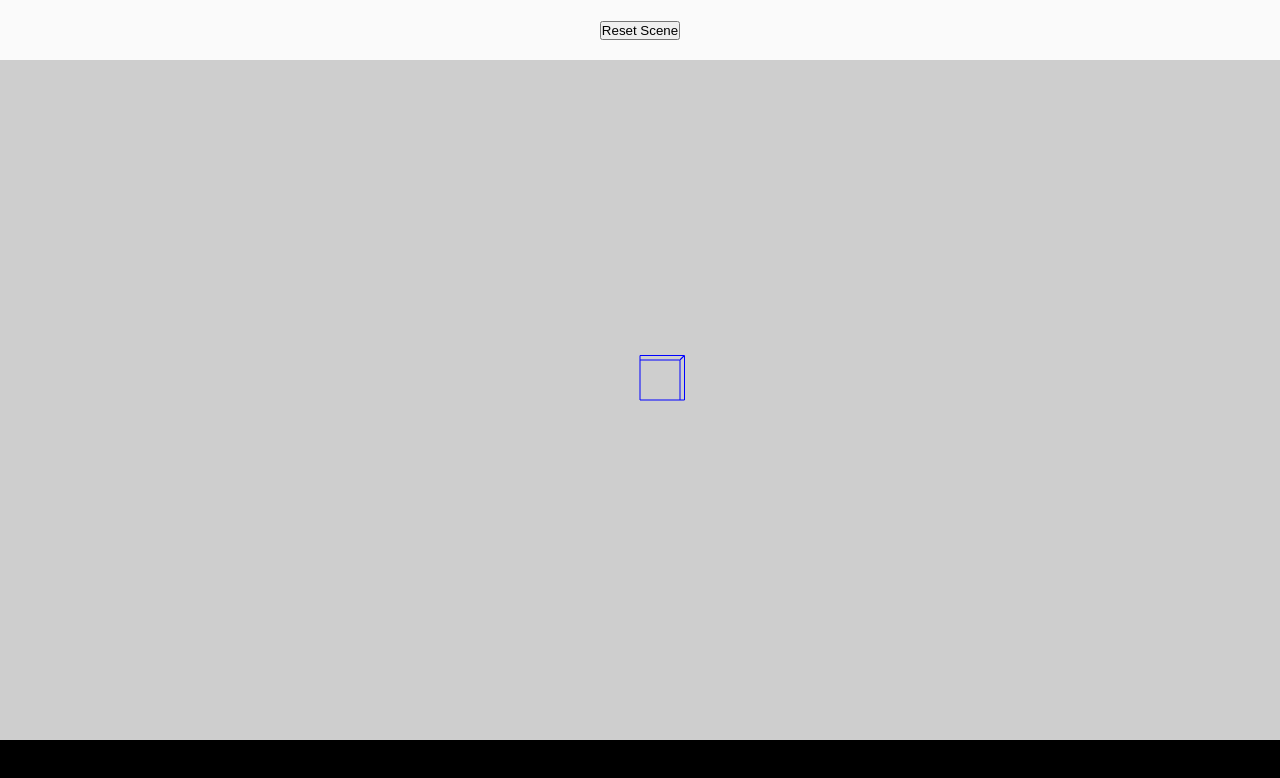
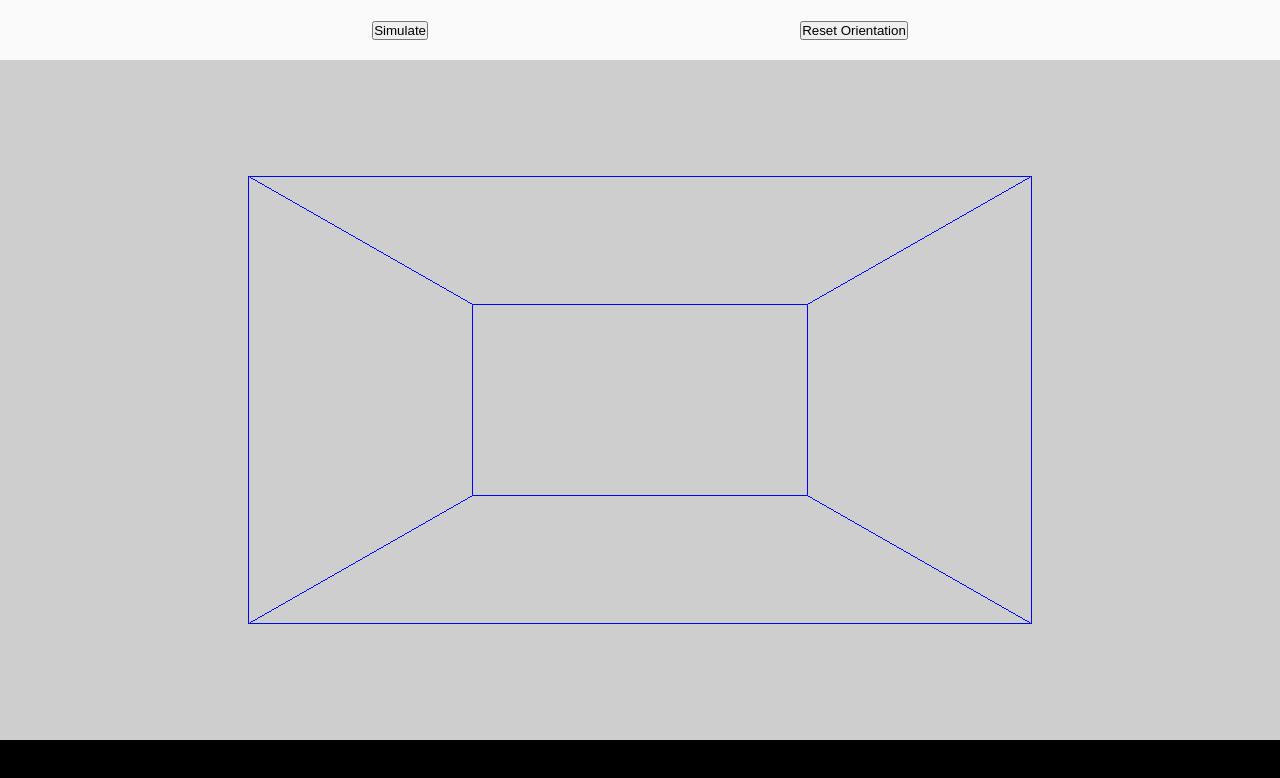
Before and after one commit to johnathaningle/FluidPhysics, a website built with webpack: page index.html in a window 1280 px wide. Built offline with nearby package versions, Linux system fonts and the light colour scheme.

Commit message:
misc updates

```diff
--- a/components/fluidparticles.ts
+++ b/components/fluidparticles.ts
@@ -1,10 +1,10 @@
 import * as THREE from "three";
 import { WireframeCube } from "./wireframecube";
+import { EffectComposer } from 'three/examples/jsm/postprocessing/EffectComposer.js';
+import { RenderPass } from 'three/examples/jsm/postprocessing/RenderPass.js';
+import { SSAOPass } from 'three/examples/jsm/postprocessing/SSAOPass';
 
-export enum StateType {
-    EDITING,
-    SIMULATING
-}
+
 //the main application!!!
 export class FluidParticles {
     editorCube: WireframeCube;
@@ -18,7 +18,7 @@ export class FluidParticles {
     raycaster: THREE.Raycaster;
     isMouseDown: boolean;
     FOV: number;
-    State: StateType;
+    isSimulating: boolean;
     lastTime: number;
     GRID_HEIGHT: number;
     GRID_WIDTH: number;
@@ -26,21 +26,25 @@ export class FluidParticles {
     PARTICLES_PER_CELL: number;
 
     constructor() {
-        this.editorCube = new WireframeCube(100, 200, 200);
+        this.editorCube = new WireframeCube(80, 80, 140);
         this.rootElement = document.getElementById("root");
-        this.State = StateType.EDITING;
+        this.isSimulating = false;
         this.scene = new THREE.Scene();
         this.mouse = new THREE.Vector2();
         this.cameraPosition = new THREE.Vector3(0, 0, 100);
         this.target = new THREE.Vector3(0, 0, 0);
 
-        this.camera = new THREE.PerspectiveCamera( 90, window.innerWidth / window.innerHeight, 1, 500 );
+        this.camera = new THREE.PerspectiveCamera( 100, window.innerWidth / window.innerHeight, 1, 5000 );
         this.camera.position.addScaledVector(this.cameraPosition, 1);
         this.camera.lookAt(this.target);
 
         this.raycaster = new THREE.Raycaster(this.target);
 
-        this.renderer = new THREE.WebGLRenderer({ antialias: true});
+        var renderer = new THREE.WebGLRenderer();
+        var composer = new EffectComposer(renderer);
+        var ssaoPass = new SSAOPass( this.scene, this.camera, window.innerWidth, window.innerHeight );
+
+        this.renderer = renderer;
         this.renderer.setSize( window.innerWidth, window.innerHeight );
         this.rootElement.appendChild( this.renderer.domElement );
 
@@ -50,6 +54,8 @@ export class FluidParticles {
         this.animate();
     }
     constructLighting() {
+        this.scene.add( new THREE.DirectionalLight() );
+        this.scene.add( new THREE.HemisphereLight() );
         var pointLight = new THREE.PointLight( 0xffffff, 0.8 );
         this.camera.add( pointLight );
         var ambientLight = new THREE.AmbientLight( 0xcccccc, 0.4 );
@@ -70,12 +76,31 @@ export class FluidParticles {
 
 
 
+    toggleSimulation() {
+        if(this.isSimulating) {
+            this.endSimulation();
+            this.isSimulating = false;
+            document.getElementById("simulate").innerText= "Simulate";
+        }
+        else {
+            this.startSimulation();
+            this.isSimulating = true;
+            document.getElementById("simulate").innerText= "Stop Simulation";
+        }
+    }
+
     startSimulation() {
 
     }
 
+    endSimulation() {
+
+    }
+
     wireUpEventListeners() {
-        document.getElementById("reset-scene").addEventListener("click", () => {
+        document.getElementById("simulate").addEventListener("click", () => this.toggleSimulation());
+
+        document.getElementById("reset-orientation").addEventListener("click", () => {
             this.scene.rotation.set(0, 0, 0);
             this.camera.position.set(0, 0, 100);
             this.camera.lookAt(new THREE.Vector3(0, 0, 0));
--- a/components/wireframecube.ts
+++ b/components/wireframecube.ts
@@ -1,15 +1,15 @@
 import * as THREE from "three";
 
 export class WireframeCube {
+    width: number;
     height: number;
-    width: number;
     depth: number;
     origin: THREE.Vector3;
-    constructor(height?:number, width?:number, depth?:number, origin?: THREE.Vector3) {
-        this.height = height ?? 10;
-        this.depth = depth ?? 10;
-        this.width = width ?? 20;
-        this.origin = origin ?? new THREE.Vector3(0, 0, 0);
+    constructor(height?:number, depth?:number, width?:number, origin?: THREE.Vector3) {
+        this.origin = origin ?? new THREE.Vector3(0 - (width / 2), 0 - (height / 2), 0 - (depth / 2));
+        this.width = (width ?? 10) + this.origin.x;
+        this.depth = (depth ?? 10) + this.origin.z;
+        this.height = (height ?? 20) + this.origin.y;
     }
 
     getWireFrame() {
@@ -19,106 +19,106 @@ export class WireframeCube {
             var material = new THREE.LineBasicMaterial( { color: 0x0000ff } );
             var points = [];
             //vertical lines
-            points.push(new THREE.Vector3( 0, 0, 10 ) );
-            points.push(new THREE.Vector3( 0, 0, 0 ) );
+            points.push(new THREE.Vector3(this.origin.x, this.origin.y, this.depth ) );
+            points.push(new THREE.Vector3(this.origin.x, this.origin.y, this.origin.z ) );
             var geometry = new THREE.BufferGeometry().setFromPoints( points );
             var line = new THREE.Line( geometry, material );
             lines.push(line);
 
             var points = [];
-            points.push(new THREE.Vector3( 0, 10, 0 ) );
-            points.push(new THREE.Vector3( 0, 0, 0 ) );
+            points.push(new THREE.Vector3(this.origin.x, this.height, this.origin.z ) );
+            points.push(new THREE.Vector3(this.origin.x, this.origin.y, this.origin.z ) );
             var geometry = new THREE.BufferGeometry().setFromPoints( points );
             var line = new THREE.Line( geometry, material );
             lines.push(line);
 
             var points = [];
-            points.push(new THREE.Vector3( 10, 0, 0 ) );
-            points.push(new THREE.Vector3( 0, 0, 0 ) );
+            points.push(new THREE.Vector3(this.width, this.origin.y, this.origin.z ) );
+            points.push(new THREE.Vector3(this.origin.x, this.origin.y, this.origin.z ) );
             var geometry = new THREE.BufferGeometry().setFromPoints( points );
             var line = new THREE.Line( geometry, material );
             lines.push(line);
 
             var points = [];
-            points.push(new THREE.Vector3( 10, 10, 10 ) );
-            points.push(new THREE.Vector3( 10, 10, 0 ) );
+            points.push(new THREE.Vector3(this.width, this.height, this.depth ) );
+            points.push(new THREE.Vector3(this.width, this.height, this.origin.z ) );
             var geometry = new THREE.BufferGeometry().setFromPoints( points );
             var line = new THREE.Line( geometry, material );
             lines.push(line);
 
             var points = [];
-            points.push(new THREE.Vector3( 10, 10, 10 ) );
-            points.push(new THREE.Vector3( 10, 0, 10 ) );
+            points.push(new THREE.Vector3(this.width, this.height, this.depth ) );
+            points.push(new THREE.Vector3(this.width, this.origin.y, this.depth ) );
             var geometry = new THREE.BufferGeometry().setFromPoints( points );
             var line = new THREE.Line( geometry, material );
             lines.push(line);
 
             var points = [];
-            points.push(new THREE.Vector3( 10, 10, 10 ) );
-            points.push(new THREE.Vector3( 0, 10, 10 ) );
+            points.push(new THREE.Vector3(this.width, this.height, this.depth ) );
+            points.push(new THREE.Vector3(this.origin.x, this.height, this.depth ) );
             var geometry = new THREE.BufferGeometry().setFromPoints( points );
             var line = new THREE.Line( geometry, material );
             lines.push(line);
 
             var points = [];
-            points.push(new THREE.Vector3( 0, 10, 10 ) );
-            points.push(new THREE.Vector3( 0, 10, 0 ) );
+            points.push(new THREE.Vector3(this.origin.x, this.height, this.depth ) );
+            points.push(new THREE.Vector3(this.origin.x, this.height, this.origin.z ) );
             var geometry = new THREE.BufferGeometry().setFromPoints( points );
             var line = new THREE.Line( geometry, material );
             lines.push(line);
 
             var points = [];
-            points.push(new THREE.Vector3( 0, 10, 10 ) );
-            points.push(new THREE.Vector3( 0, 0, 10 ) );
+            points.push(new THREE.Vector3(this.origin.x, this.height, this.depth ) );
+            points.push(new THREE.Vector3(this.origin.x, this.origin.y, this.depth ) );
             var geometry = new THREE.BufferGeometry().setFromPoints( points );
             var line = new THREE.Line( geometry, material );
             lines.push(line);
 
             var points = [];
-            points.push(new THREE.Vector3( 10, 10, 0 ) );
-            points.push(new THREE.Vector3( 0, 10, 0 ) );
+            points.push(new THREE.Vector3(this.width, this.height, this.origin.z ) );
+            points.push(new THREE.Vector3(this.origin.x, this.height, this.origin.z ) );
             var geometry = new THREE.BufferGeometry().setFromPoints( points );
             var line = new THREE.Line( geometry, material );
             lines.push(line);
 
             var points = [];
-            points.push(new THREE.Vector3( 0, 10, 10 ) );
-            points.push(new THREE.Vector3( 0, 0, 10 ) );
+            points.push(new THREE.Vector3(this.origin.x, this.height, this.depth ) );
+            points.push(new THREE.Vector3(this.origin.x, this.origin.y, this.depth ) );
             var geometry = new THREE.BufferGeometry().setFromPoints( points );
             var line = new THREE.Line( geometry, material );
             lines.push(line);
 
             var points = [];
-            points.push(new THREE.Vector3( 10, 10, 0 ) );
-            points.push(new THREE.Vector3(10, 10, 10 ) );
+            points.push(new THREE.Vector3(this.width, this.height, this.origin.z ) );
+            points.push(new THREE.Vector3(this.width, this.height, this.depth ) );
             var geometry = new THREE.BufferGeometry().setFromPoints( points );
             var line = new THREE.Line( geometry, material );
             lines.push(line);
 
             var points = [];
-            points.push(new THREE.Vector3( 10, 10, 0 ) );
-            points.push(new THREE.Vector3(10, 10, 10 ) );
+            points.push(new THREE.Vector3(this.width, this.height, this.origin.z ) );
+            points.push(new THREE.Vector3(this.width, this.height, this.depth ) );
             var geometry = new THREE.BufferGeometry().setFromPoints( points );
             var line = new THREE.Line( geometry, material );
             lines.push(line);
 
             var points = [];
-            points.push(new THREE.Vector3( 0, 0, 10 ) );
-            points.push(new THREE.Vector3( 10, 0, 10 ) );
+            points.push(new THREE.Vector3(this.origin.x, this.origin.y, this.depth ) );
+            points.push(new THREE.Vector3(this.width, this.origin.y, this.depth ) );
             var geometry = new THREE.BufferGeometry().setFromPoints( points );
             var line = new THREE.Line( geometry, material );
             lines.push(line);
 
             var points = [];
-            points.push(new THREE.Vector3( 10, 0, 10 ) );
-            points.push(new THREE.Vector3( 10, 0, 0 ) );
+            points.push(new THREE.Vector3(this.width, this.origin.y, this.depth ) );
+            points.push(new THREE.Vector3(this.width, this.origin.y, this.origin.z ) );
             var geometry = new THREE.BufferGeometry().setFromPoints( points );
             var line = new THREE.Line( geometry, material );
             lines.push(line);
 
             var points = [];
-            points.push(new THREE.Vector3( 10, 10, 0 ) );
-            points.push(new THREE.Vector3( 10, 0, 0 ) );
+            points.push(new THREE.Vector3(this.width, this.height, this.origin.z ) );
+            points.push(new THREE.Vector3(this.width, this.origin.y, this.origin.z ) );
             var geometry = new THREE.BufferGeometry().setFromPoints( points );
             var line = new THREE.Line( geometry, material );
             lines.push(line);
--- a/index.html
+++ b/index.html
@@ -25,7 +25,8 @@
 
 <body>
     <nav id="main-menu">
-        <button id="reset-scene">Reset Scene</button>
+        <button id="simulate">Simulate</button>
+        <button id="reset-orientation">Reset Orientation</button>
     </nav>
     <div id="root"></div>
     <script src="./js/bundle.js"></script>
```
